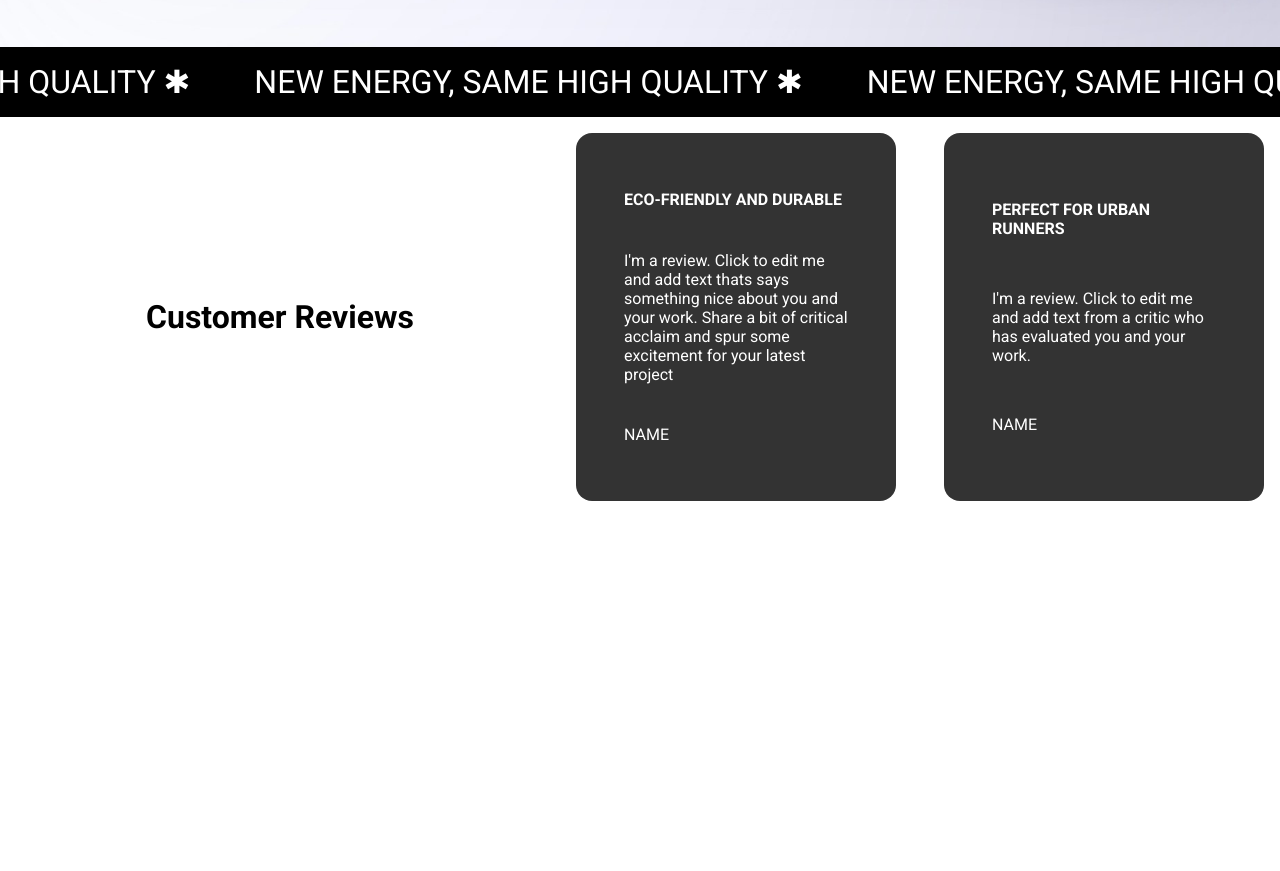
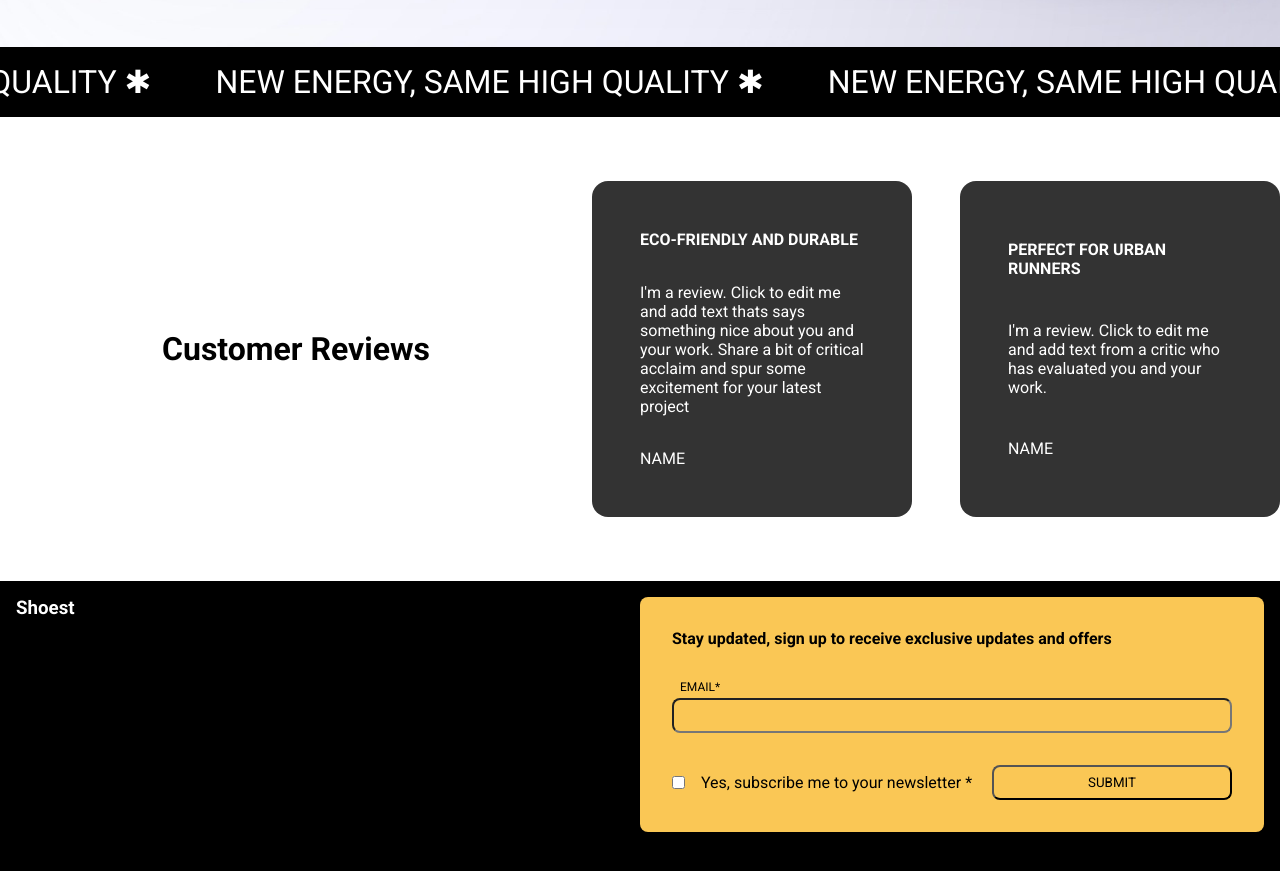
Before and after one commit to WilCoYo/shoe-store, a React (Create React App) app: page / in a window 1280 px wide. Shown: the part 2763-3634 px from the top of the page. Before the commit the page ends 3280 px from the top, so only its background shows below. Built offline with nearby package versions, Linux system fonts and the light colour scheme; the HTML template or start-up script is replaced by a standard one.

Commit message:
added footer and subscribe button

```diff
--- a/src/assets/components/footer/Footer.css
+++ b/src/assets/components/footer/Footer.css
@@ -0,0 +1,87 @@
+
+
+ .footer {
+    height: 40rem;
+    width: 100%;
+    padding: 1rem;
+    background-color: black;
+
+    display: flex;
+
+
+        h3 {
+            color: white;
+            width: 50%;
+        }
+
+        .footer-right {
+            width: 50%;
+
+
+                .email-updates-form {
+                    background-color: #FAC755;
+                    padding:2rem;
+                    border-radius: .5rem;
+
+                    h4 {
+                       width: 100%;
+                       margin-bottom: 2rem;
+                    }
+
+                    p {
+                        padding-left: .5rem;
+                        padding-bottom: .25rem;
+                        font-size: .75rem;
+                    }
+
+
+
+                    .email-input {
+                        width: 100%;
+                        padding: .5rem;
+                        border-radius: .5rem;
+                        background-color: #FAC755;
+                    }
+
+                    input:hover {
+                        background-color: white;
+                    }
+
+                    .checkbox-submit {
+                        display: flex;
+                        justify-content: space-between;
+                        padding-top: 2rem;
+
+                            button {
+                                width: 15rem;
+                                padding: .5rem;
+                                background-color: #FAC755;
+                                border-radius: .5rem;
+                            }
+
+                            button:hover {
+                                background-color: white;
+                                cursor: pointer;
+                            }
+                    }
+
+                    .checkbox-container {
+                        display: flex;
+                        align-items: center;
+
+
+                        span {
+                            padding-left: 1rem;
+                        }
+
+                        .subscribe-checkbox:hover {
+                            cursor: pointer;
+                        }
+
+                    }
+
+
+
+                }
+        }
+ }
--- a/src/assets/components/footer/Footer.js
+++ b/src/assets/components/footer/Footer.js
@@ -1,8 +1,37 @@
 import React from 'react'
+import './Footer.css'
 
 function Footer() {
   return (
-    <div>Footer</div>
+    <div className='footer'>
+      <h3 className='footer-left'>Shoest</h3>
+
+      <div className='footer-right'>
+
+        <div className='email-updates-form'>
+          <h4>Stay updated, sign up to receive exclusive updates and offers</h4>
+          <p>EMAIL*</p>
+          <input
+            type='text'
+            className='email-input'
+          />
+
+          <div className='checkbox-submit'>
+            <div className='checkbox-container'>
+            <input
+              type='checkbox'
+              className='subscribe-checkbox'
+            />
+            <span>Yes, subscribe me to your newsletter *</span>
+            </div>
+            <button>SUBMIT</button>
+          </div>
+
+        </div>
+
+      </div>
+
+    </div>
   )
 }
 
--- a/src/assets/components/reviews/Reviews.css
+++ b/src/assets/components/reviews/Reviews.css
@@ -1,15 +1,38 @@
+.reviews-section {
+    height: 25rem;
+    width: 100%;
+    display: flex;
+    justify-content: space-between;
+    margin: 2rem;
+
+        h3 {
+            margin: auto auto;
+            font-size: 2rem;
+        }
+
+        .reviews-container {
+            float: right;
+            background: black;
+            height: 100%;
+            width: 50rem;
+        }
+}
+
+
+
 .review-array-container {
     float: right;
-    height: 100%;
+    height: auto;
     width: 45rem;
+    margin: 1rem;
     padding: 1rem;
     overflow-x: scroll;
-    scrollbar-width: none;
+
+
 
         .reviews-list {
             display: flex;
             gap: 3rem;
-
             color: white;
 
             height: 100%;
--- a/src/assets/components/reviews/Reviews.js
+++ b/src/assets/components/reviews/Reviews.js
@@ -54,6 +54,8 @@ function Reviews() {
 
 
   return (
+    <div className='reviews-section'>
+      <h3>Customer Reviews</h3>
       <div ref={reviewContainerRef} className='review-array-container'>
           <div className='reviews-list'>
               {reviewsArray.map((review) => (
@@ -65,6 +67,7 @@ function Reviews() {
                   ))}
           </div>
       </div>
+    </div>
   )
 }
 
--- a/src/pages/home/Home.css
+++ b/src/pages/home/Home.css
@@ -317,24 +317,6 @@
 
 /* Reviews Section */
 
-.reviews-section {
-    height: 25rem;
-    width: 100%;
-    display: flex;
-    justify-content: space-between;
-
-        h3 {
-            margin: auto auto;
-            font-size: 2rem;
-        }
-
-        .reviews-container {
-            float: right;
-            background: black;
-            height: 100%;
-            width: 50rem;
-        }
-}
 
 
 
--- a/src/pages/home/Home.js
+++ b/src/pages/home/Home.js
@@ -3,6 +3,7 @@ import './Home.css'
 import Header from '../../assets/components/header/Header'
 import Marquee from '../../assets/components/marquee/Marquee'
 import Reviews from '../../assets/components/reviews/Reviews'
+import Footer from '../../assets/components/footer/Footer'
 
 import p1_img1 from '../../assets/images/product1-img.jpg'
 import p1_img2 from '../../assets/images/product1-img-2.jpg'
@@ -142,11 +143,11 @@ function Home() {
 
       </div>
       <KidsMarquee />
-      <div className='reviews-section'>
-        <h3>Customer Reviews</h3>
+
+
         <Reviews />
-      </div>
 
+        <Footer />
     </div>
   )
 }
```
Lines whose indentation alone changed are shown as unchanged.
